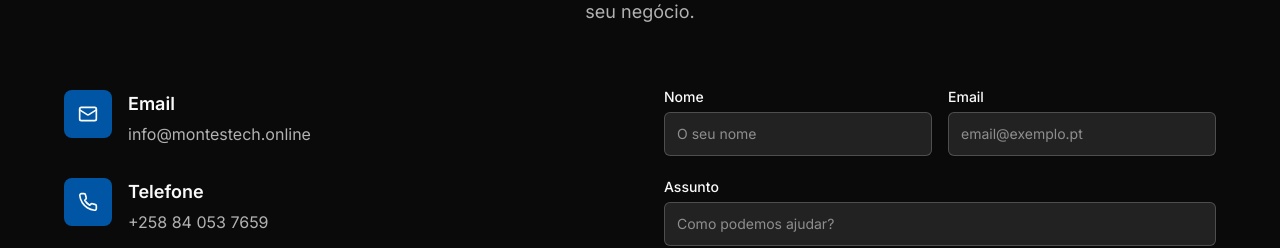
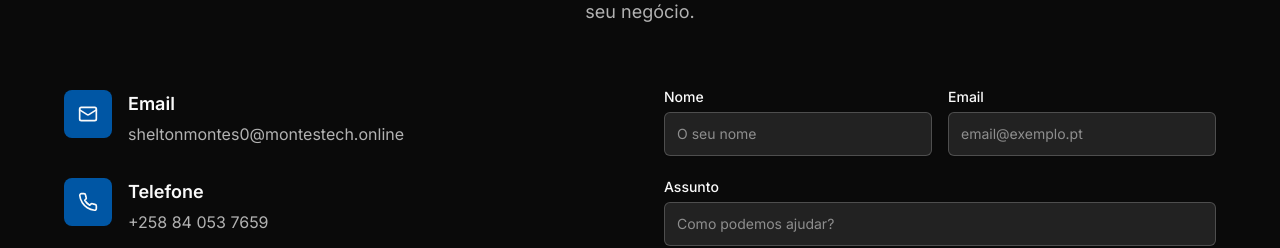
Before and after one commit to sheltonmontes/Meu-site-Amador, a Next.js app: page / in a window 1280 px wide. Shown: the part 3540-3788 px from the top of the page. Built offline with nearby package versions, Linux system fonts and the light colour scheme.

Commit message:
fix: revert email to sheltonmontes0@montestech.online
Restore original Zoho Mail email in contact form and server action.

Co-authored-by: Shelton Montes Mauricio Montinho <185483776+sheltonmontes@users.noreply.github.com>

```diff
--- a/app/actions/send-email.ts
+++ b/app/actions/send-email.ts
@@ -21,7 +21,7 @@ export async function sendEmail(formData: {
           from_email: formData.email,
           subject: formData.subject,
           message: formData.message,
-          to_email: "info@montestech.online",
+          to_email: "sheltonmontes0@montestech.online",
         },
       }),
     })
--- a/components/contact-section.tsx
+++ b/components/contact-section.tsx
@@ -30,7 +30,7 @@ export function ContactSection() {
     const message = formData.get("message") as string
 
     // Criar mailto link com os dados do formulário
-    const mailtoLink = `mailto:info@montestech.online?subject=${encodeURIComponent(
+    const mailtoLink = `mailto:sheltonmontes0@montestech.online?subject=${encodeURIComponent(
       subject,
     )}&body=${encodeURIComponent(`Nome: ${name}\nEmail: ${email}\n\nMensagem:\n${message}`)}`
 
@@ -89,10 +89,10 @@ export function ContactSection() {
               <div>
                 <h3 className="text-lg font-semibold text-background dark:text-white mb-1">Email</h3>
                 <a
-                  href="mailto:info@montestech.online"
+                  href="mailto:sheltonmontes0@montestech.online"
                   className="text-background/70 dark:text-gray-300 hover:text-background dark:hover:text-white transition-colors"
                 >
-                  info@montestech.online
+                  sheltonmontes0@montestech.online
                 </a>
               </div>
             </div>
```
